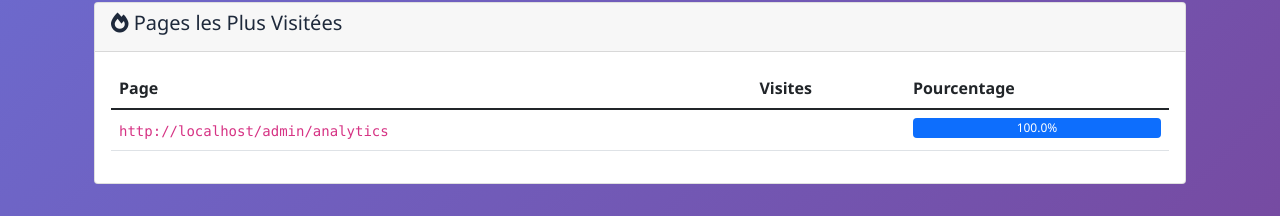
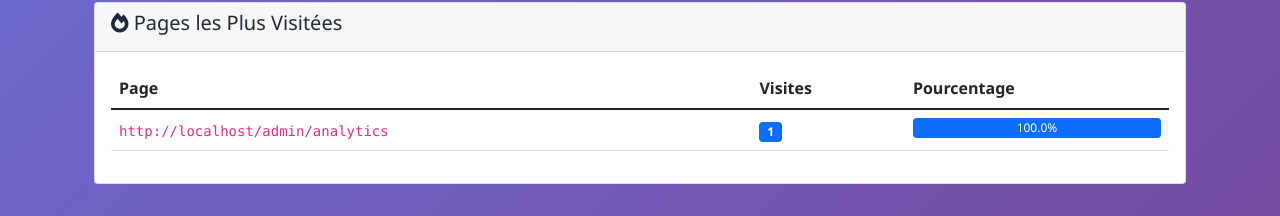
Before and after one commit to FOXEST57/faq-IA, a Flask app: page /admin/analytics in a window 1280 px wide. Shown: the part 1073-1289 px from the top of the page. Run offline with Flask 3, Linux system fonts and the light colour scheme; the visitor is signed in with stand-in values (Sample User, id 1); data comes from the database, SQL or seed files in the repository.

Commit message:
fix(analytics): correction de la couleur du badge des visites dans Pages les Plus Visitées - texte blanc sur fond bleu pour une meilleure visibilité

```diff
--- a/backend/templates/admin_analytics.html
+++ b/backend/templates/admin_analytics.html
@@ -240,7 +240,7 @@
                                     {% for page in stats.get('popular_pages', []) %}
                                     <tr>
                                         <td><code>{{ page.url }}</code></td>
-                                        <td><span class="badge badge-primary">{{ page.visits }}</span></td>
+                                        <td><span class="badge bg-primary text-white">{{ page.visits }}</span></td>
                                         <td>
                                             {% set percentage = (page.visits / stats.get('total_visits', 1) * 100) %}
                                             <div class="progress" style="height: 20px;">
```
